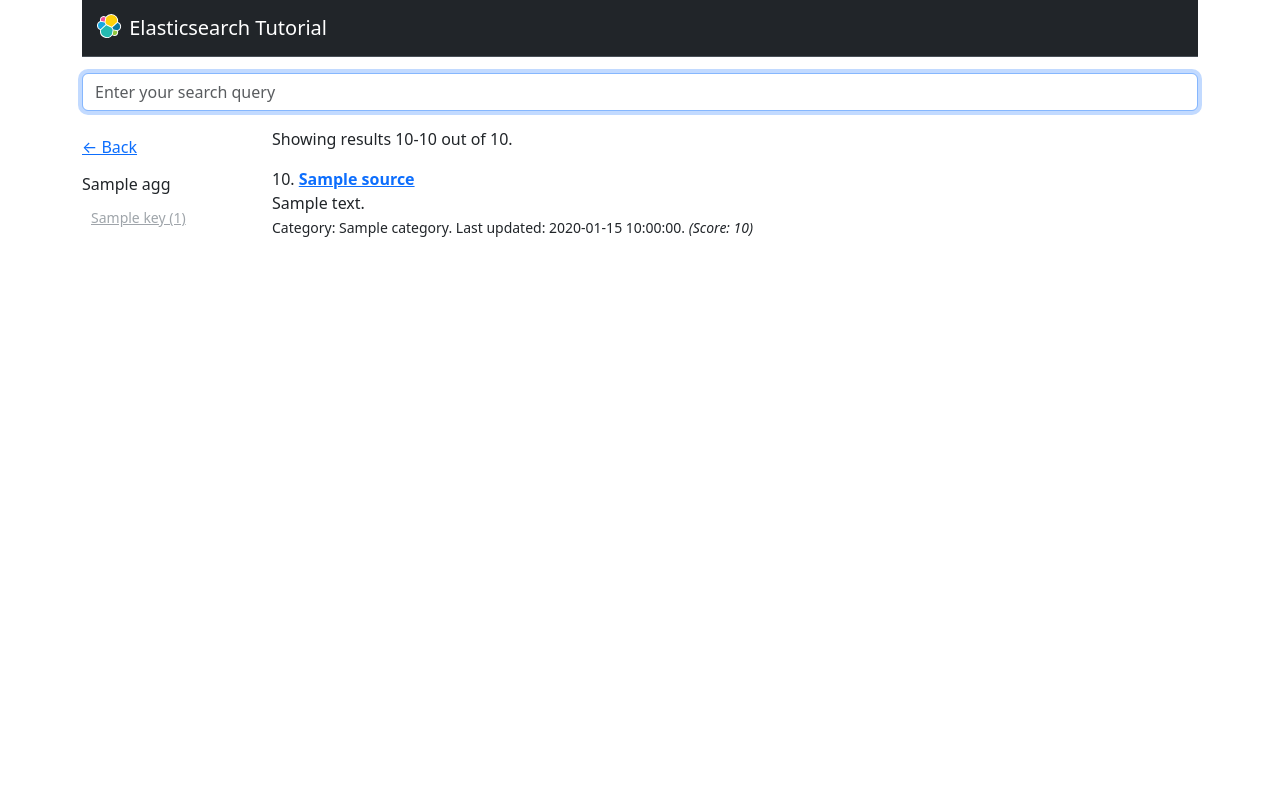
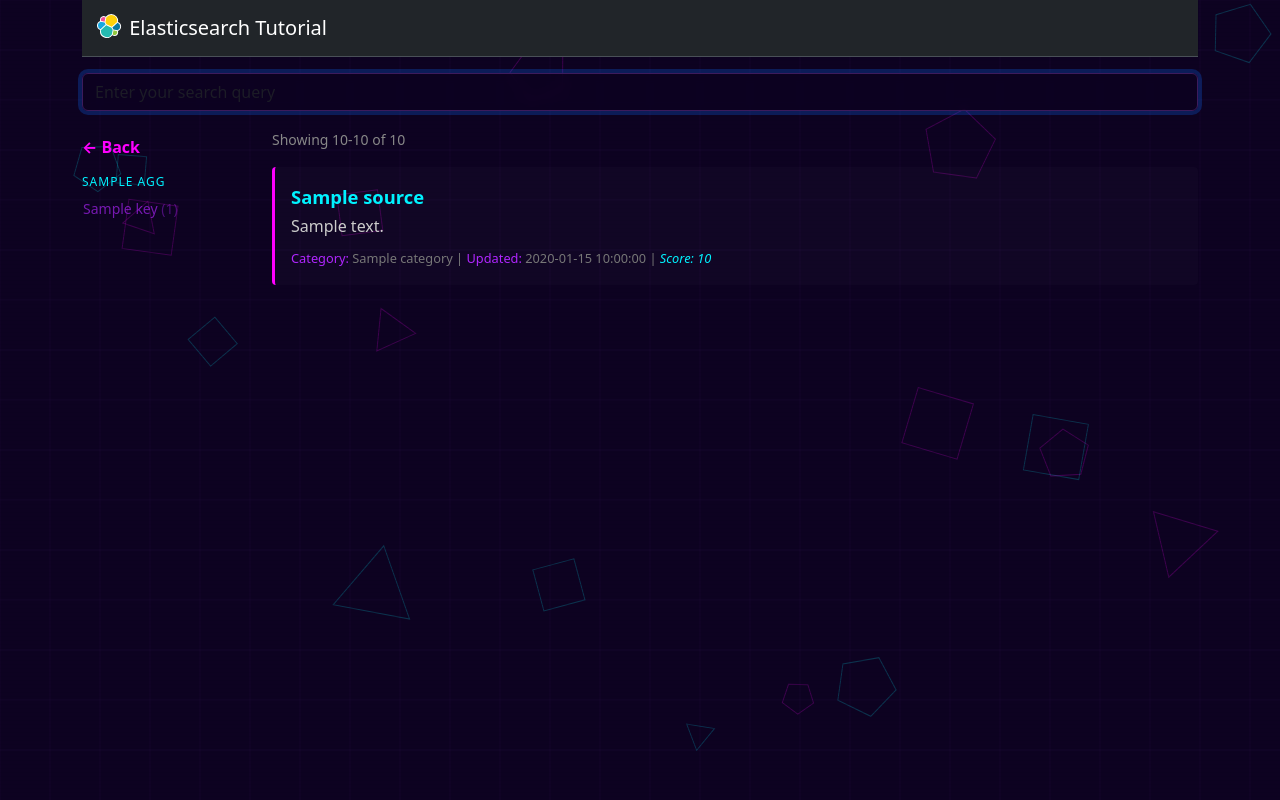
Before and after one commit to jaapbrasser/elasticmonorepo, a Flask app: template search-tutorial/templates/index.html in a window 1280 px wide. Run offline with Flask 3, Linux system fonts and the light colour scheme; the template is opened without the code that fills it: most values are stand-ins (such as "Sample title", 1, 10 or a date in 2020).

Commit message:
Added glitchy synthwave aesthetic to search tutorial

```diff
--- a/search-tutorial/templates/index.html
+++ b/search-tutorial/templates/index.html
@@ -1,62 +1,196 @@
 {% extends 'base.html' %}
 
 {% block content %}
+<canvas id="bgCanvas" style="position: fixed; top: 0; left: 0; width: 100%; height: 100%; z-index: -1; background: #0d0221;"></canvas>
+
+<div style="position: relative; z-index: 1;">
     <form method="POST" action="{{ url_for('handle_search') }}">
       <div class="mb-3">
-          <input type="text" class="form-control" name="query" id="query" placeholder="Enter your search query" value="{{ query }}" autofocus>
+          <input type="text" class="form-control" name="query" id="query" placeholder="Enter your search query" value="{{ query }}" autofocus
+                 style="background: rgba(13, 2, 33, 0.7); color: #00f2ff; border: 1px solid #3d1b5c; backdrop-filter: blur(5px);">
       </div>
     </form>
+
     {% if results %}
-        <div class="row mb-3">
+        <div class="row mb-3" style="color: #e0e0e0;">
             <div class="col-2 mt-2">
-                <p><a href="javascript:history.back(1)">← Back</a></p>
+                <p><a href="javascript:history.back(1)" style="color: #ff00ff; text-decoration: none; font-weight: bold;">← Back</a></p>
                 {% for agg in aggs %}
-                    <h6 class="mt-3">{{ agg }}</h6>
+                    <h6 class="mt-3" style="color: #00f2ff; text-transform: uppercase; font-size: 0.75rem; letter-spacing: 1px;">{{ agg }}</h6>
                     {% for key, count in aggs[agg].items() %}
                         <form method="POST">
                             <input type="hidden" name="query" value="{{ agg|lower }}:{{key}} {{ query }}">
-                            <button type="submit" class="btn btn-link btn-sm"{% if aggs[agg]|length == 1 %} disabled{% endif %}>{{ key }} ({{ count }})</button>
+                            <button type="submit" class="btn btn-link btn-sm p-0 mb-1" style="color: #b026ff; text-decoration: none; display: block;" {% if aggs[agg]|length == 1 %} disabled{% endif %}>
+                                {{ key }} <span style="opacity: 0.6;">({{ count }})</span>
+                            </button>
                         </form>
                     {% endfor %}
                 {% endfor %}
             </div>
             <div class="col-10">
-                <div class="row mb-3">
-                    <div class="col-sm-auto my-auto">
-                        Showing results {{ from_ + 1 }}-{{ from_ + results|length }} out of {{ total }}.
+                <div class="row mb-3 align-items-center">
+                    <div class="col-sm-auto">
+                        <small style="color: #888;">Showing {{ from_ + 1 }}-{{ from_ + results|length }} of {{ total }}</small>
                     </div>
                     {% if from_ > 0 %}
-                        <div class="col-sm-auto my-auto">
-                            <a href="javascript:history.back(1)" class="btn btn-primary">← Previous page</a>
+                        <div class="col-sm-auto">
+                            <a href="javascript:history.back(1)" class="btn btn-outline-info btn-sm" style="border-color: #3d1b5c;">← Previous</a>
                         </div>
                     {% endif %}
                     {% if from_ + results|length < total %}
-                        <div class="col-sm-auto my-auto">
+                        <div class="col-sm-auto">
                             <form method="POST">
                                 <input type="hidden" name="query" value="{{ query }}">
                                 <input type="hidden" name="from_" value="{{ from_ + results|length }}">
-                                <button type="submit" class="btn btn-primary">Next page →</button>
+                                <button type="submit" class="btn btn-outline-info btn-sm" style="border-color: #3d1b5c;">Next →</button>
                             </form>
                         </div>
                     {% endif %}
-                    <div class="col"></div>
                 </div>
+
                 {% for result in results %}
-                    <p>
-                        {{ from_ + loop.index }}. <b><a href="{{ url_for('get_document', id=result._id) }}">{{ result._source.name }}</a></b>
-                        <br>
-                        {{ result._source.summary }}
-                        <br>
-                        <small>
-                            Category: {{ result._source.category }}.
-                            Last updated: {{ result._source.updated_at | default(result._source.created_on) }}.
-                            {% if result._score %}<i>(Score: {{ result._score }})</i>{% endif %}
+                    <div class="mb-4 p-3" style="background: rgba(255, 255, 255, 0.02); border-left: 3px solid #ff00ff; border-radius: 4px;">
+                        <b><a href="{{ url_for('get_document', id=result._id) }}" style="color: #00f2ff; font-size: 1.15rem; text-decoration: none;">{{ result._source.name }}</a></b>
+                        <p class="mt-1 mb-2" style="color: #ccc; line-height: 1.4;">{{ result._source.summary }}</p>
+                        <small style="color: #777; font-size: 0.8rem;">
+                            <span style="color: #b026ff;">Category:</span> {{ result._source.category }} |
+                            <span style="color: #b026ff;">Updated:</span> {{ result._source.updated_at | default(result._source.created_on) }}
+                            {% if result._score %} | <i style="color: #00f2ff;">Score: {{ result._score }}</i>{% endif %}
                         </small>
-                    </p>
+                    </div>
                 {% endfor %}
             </div>
         </div>
     {% elif request.method == 'POST' %}
-        <p>No results found.</p>
+        <p style="color: #ff00ff; font-weight: bold;">No results found.</p>
     {% endif %}
+</div>
+
+<script>
+    const canvas = document.getElementById('bgCanvas');
+    const ctx = canvas.getContext('2d');
+    let shapes = [];
+    let mouse = { x: -2000, y: -2000 }; // Start mouse off-screen
+
+    function resize() {
+        canvas.width = window.innerWidth;
+        canvas.height = window.innerHeight;
+    }
+
+    window.addEventListener('resize', resize);
+    window.addEventListener('mousemove', (e) => {
+        mouse.x = e.clientX;
+        mouse.y = e.clientY;
+    });
+
+    resize();
+
+    class Shape {
+        constructor() {
+            this.init();
+        }
+
+        init() {
+            this.x = Math.random() * canvas.width;
+            this.y = Math.random() * canvas.height;
+            this.size = Math.random() * 30 + 15;
+            // Constant drift speeds
+            this.speedX = (Math.random() - 0.5) * 0.4;
+            this.speedY = (Math.random() - 0.5) * 0.4;
+            this.rotation = Math.random() * Math.PI * 2;
+            this.spin = (Math.random() - 0.5) * 0.005;
+            this.sides = Math.floor(Math.random() * 3) + 3;
+            this.baseColor = Math.random() > 0.5 ? {r: 0, g: 242, b: 255} : {r: 255, g: 0, b: 255};
+        }
+
+        draw() {
+            const dx = mouse.x - this.x;
+            const dy = mouse.y - this.y;
+            const distance = Math.sqrt(dx * dx + dy * dy);
+            const isNear = distance < 180;
+
+            ctx.save();
+
+            let drawX = this.x;
+            let drawY = this.y;
+
+            if (isNear) {
+                // Subtle "Glitch" - random jumpy offsets when mouse is near
+                drawX += (Math.random() - 0.5) * 6;
+                drawY += (Math.random() - 0.5) * 6;
+                ctx.strokeStyle = `rgba(255, 255, 255, 0.8)`;
+                ctx.shadowBlur = 15;
+                ctx.shadowColor = `rgb(${this.baseColor.r}, ${this.baseColor.g}, ${this.baseColor.b})`;
+                ctx.lineWidth = 2;
+            } else {
+                ctx.strokeStyle = `rgba(${this.baseColor.r}, ${this.baseColor.g}, ${this.baseColor.b}, 0.2)`;
+                ctx.shadowBlur = 0;
+                ctx.lineWidth = 1;
+            }
+
+            ctx.translate(drawX, drawY);
+            ctx.rotate(this.rotation);
+
+            ctx.beginPath();
+            for (let i = 0; i < this.sides; i++) {
+                const angle = (i * 2 * Math.PI) / this.sides;
+                const px = Math.cos(angle) * this.size;
+                const py = Math.sin(angle) * this.size;
+                if (i === 0) ctx.moveTo(px, py);
+                else ctx.lineTo(px, py);
+            }
+            ctx.closePath();
+            ctx.stroke();
+            ctx.restore();
+        }
+
+        update() {
+            this.x += this.speedX;
+            this.y += this.speedY;
+            this.rotation += this.spin;
+
+            // Loop edges
+            if (this.x < -100) this.x = canvas.width + 100;
+            if (this.x > canvas.width + 100) this.x = -100;
+            if (this.y < -100) this.y = canvas.height + 100;
+            if (this.y > canvas.height + 100) this.y = -100;
+        }
+    }
+
+    // Initialize shapes
+    for (let i = 0; i < 20; i++) shapes.push(new Shape());
+
+    function drawGrid() {
+        ctx.strokeStyle = 'rgba(61, 27, 92, 0.15)';
+        ctx.lineWidth = 1;
+        for(let i = 0; i < canvas.width; i += 50) {
+            ctx.beginPath(); ctx.moveTo(i, 0); ctx.lineTo(i, canvas.height); ctx.stroke();
+        }
+        for(let i = 0; i < canvas.height; i += 50) {
+            ctx.beginPath(); ctx.moveTo(0, i); ctx.lineTo(canvas.width, i); ctx.stroke();
+        }
+    }
+
+    function animate() {
+        // Clear with a slight trail effect
+        ctx.fillStyle = '#0d0221';
+        ctx.fillRect(0, 0, canvas.width, canvas.height);
+
+        drawGrid();
+
+        shapes.forEach(s => {
+            s.update();
+            s.draw();
+        });
+
+        // Scanline effect
+        ctx.fillStyle = 'rgba(13, 2, 33, 0.2)';
+        for (let i = 0; i < canvas.height; i += 4) {
+            ctx.fillRect(0, i, canvas.width, 1);
+        }
+
+        requestAnimationFrame(animate);
+    }
+    animate();
+</script>
 {% endblock %}
```
